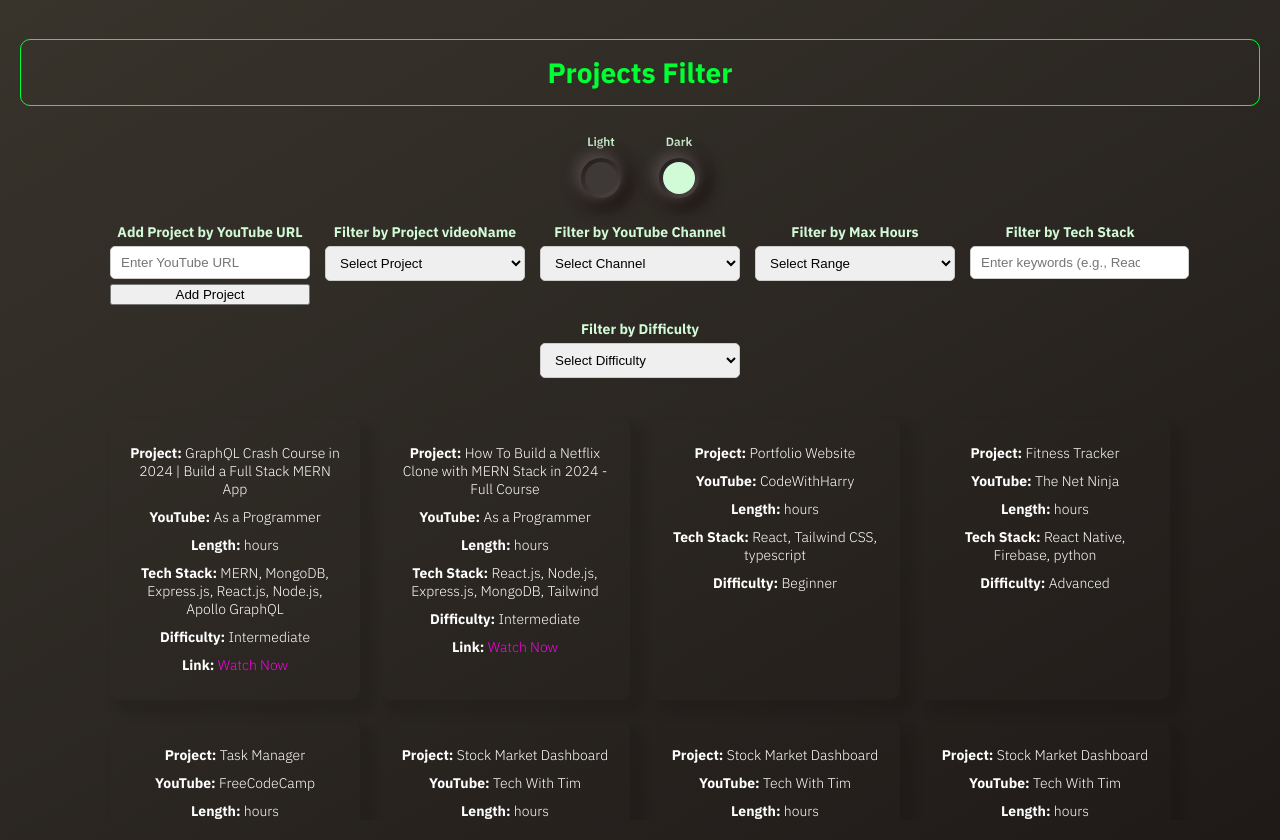
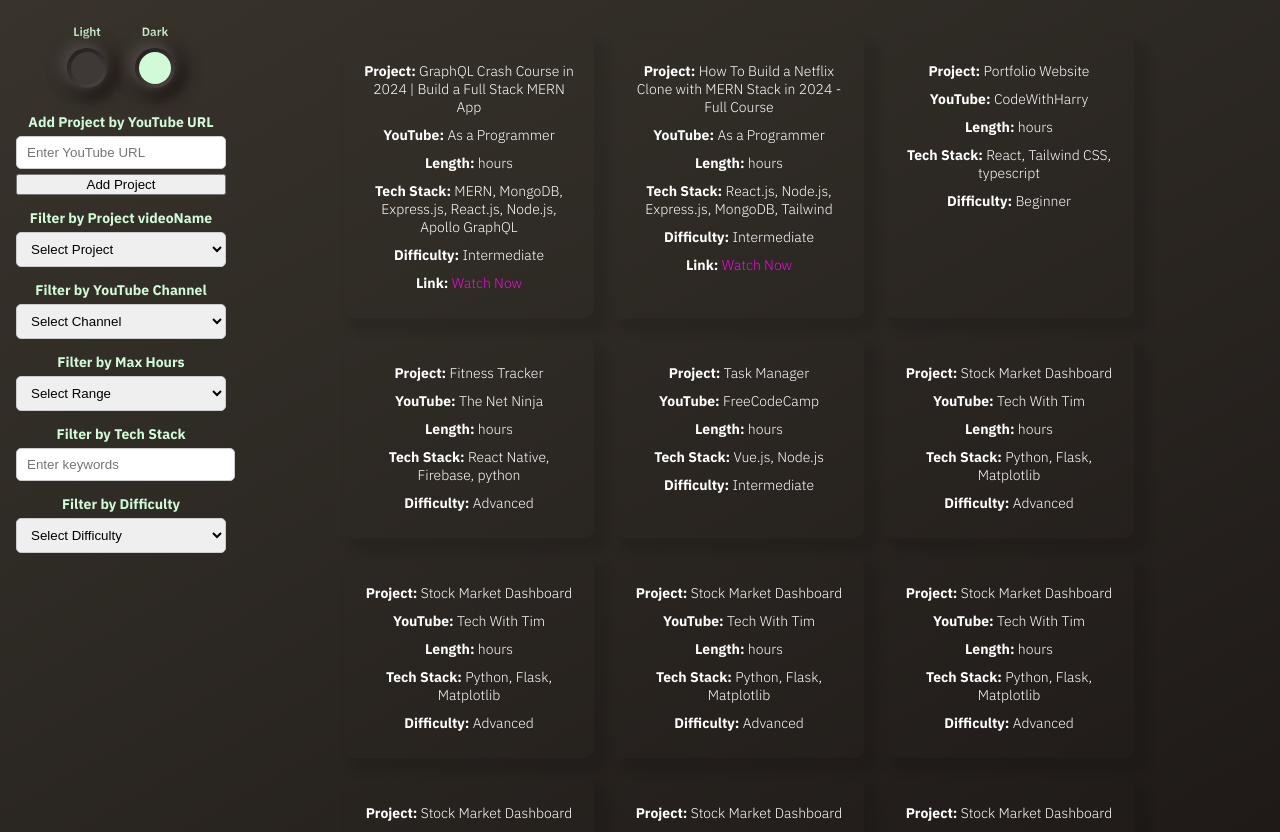
Before and after one commit to ItzhakLevy1/Projects-Filter-React, a React (Create React App) app: page / in a window 1280 px wide. Built offline with nearby package versions, Linux system fonts and the light colour scheme.

Commit message:
Re position all elements to allow 3 item columns to show

```diff
--- a/src/MultiFilters.js
+++ b/src/MultiFilters.js
@@ -115,17 +115,22 @@
         alert("Failed to add project. Please try again.");
       }
     } catch (error) {
-      console.error("Error adding project:", error.response || error.message || error);
+      console.error(
+        "Error adding project:",
+        error.response || error.message || error
+      );
       alert("An error occurred. Please check the console for details.");
     }
   };
 
   return (
     <div className="container">
-      <div className="header-container">
-        <h1>Projects Filter</h1>
-        <div>
-          <ThemeToggleButton />
+      <div className="asd">
+        <div className="header-container">
+          {/* <h1 className="header-title">Projects Filter</h1> */}
+          <div>
+            <ThemeToggleButton />
+          </div>
         </div>
         <div className="filters-container">
           <div className="filter">
@@ -195,7 +200,7 @@
               <input
                 type="text"
                 list="techStackSuggestions"
-                placeholder="Enter keywords (e.g., React Node)"
+                placeholder="Enter keywords"
                 value={filters.techStack}
                 onChange={(e) =>
                   handleFilterChange("techStack", e.target.value)
--- a/src/components/ThemeToggleButton/ThemeToggleButton.css
+++ b/src/components/ThemeToggleButton/ThemeToggleButton.css
@@ -34,7 +34,7 @@
 }
 
 .theme-toggle-btn.active i {
-  color: #a8a39b; /* Active button color */
+  /* color: #a8a39b;  */
 }
 
 .theme-toggle-btn:active {
--- a/src/style.css
+++ b/src/style.css
@@ -41,6 +41,7 @@
   padding: 0;
   background-color: var(--background-color);
   color: var(--text-color);
+  overflow: hidden; /* Disable scrolling */
 }
 
 h1 {
@@ -59,26 +60,27 @@
 
 .container {
   display: flex;
-  flex-direction: column;
-  justify-content: flex-start;
-  align-items: center;
+  justify-content: space-between; /* Align filters and items on opposite sides */
+  align-items: flex-start;
   height: 100vh;
-  padding: 20px;
+  padding: 1rem 1rem;
+  column-gap: 7em;
+  overflow: hidden; /* Disable scrolling */
 }
 
 .filters-container {
   display: flex;
-  flex-wrap: wrap;
-  justify-content: center;
-  gap: 15px;
-  margin-bottom: 20px;
+  flex-direction: column;
+  align-items: flex-end; /* Align filters to the right */
+  gap: 1em;
+  margin-bottom: 1em;
 }
 
 .filter {
   display: flex;
   flex-direction: column;
   gap: 5px;
-  width: 200px;
+  width: 15em;
   text-align: center;
   position: relative;
 }
@@ -120,11 +122,21 @@
 .items-container {
   display: flex;
   flex-wrap: wrap;
-  justify-content: center;
+  justify-content: flex-start; /* Align items to the left */
   gap: 20px;
   padding: 20px;
-  max-height: 50vh;
+  max-height: 100vh;
   overflow-y: auto;
+
+      display: flex
+;
+    flex-wrap: wrap;
+    /* justify-content: flex-start; */
+    gap: 20px;
+    /* padding: 20px; */
+    /* max-height: fit-content; */
+    overflow-y: auto;
+    margin-bottom: 2em;
 }
 
 .item {
@@ -176,14 +188,6 @@
   color: var(--primary-color);
 }
 
-.toggle-switch {
-  position: relative;
-  display: inline-block;
-  width: 60px;
-  height: 34px;
-  margin: 20px 0;
-}
-
 .toggle-switch input {
   opacity: 0;
   width: 0;
@@ -227,6 +231,23 @@
   transform: translateX(26px);
 }
 
+.header-container {
+  /* display: flex;
+  justify-content: space-between;
+  align-items: center; */
+  width: -webkit-fill-available; /* Create space between the title and the theme btns */
+}
+
+.header-title {
+  font-size: 1rem; /* Set the size of the Projects Filter title */
+  margin: 0;
+}
+
+.theme-toggle-container {
+  display: flex;
+  gap: 10px; /* Space between the buttons */
+}
+
 /* Media queries for mobile screens */
 @media screen and (max-width: 768px) {
   .container {
```
